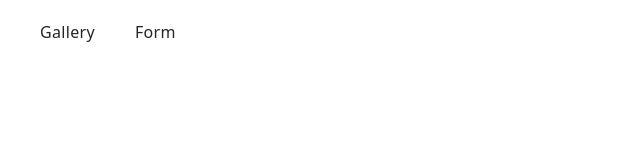
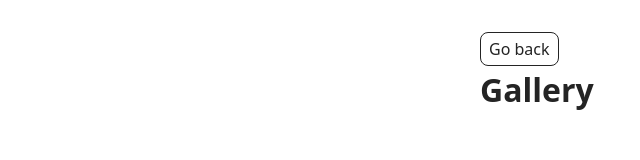
Before and after one commit to Viktoriia-Kudina/goit-js-hw-09, a plain HTML site: page index.html in a window 1280 px wide. Shown: the whole page, without its empty margins (0-640 px from the left). Drawn offline with Linux system fonts and the light colour scheme.

Commit message:
Deploying to gh-pages from @ Viktoriia-Kudina/goit-js-hw-09@d1ead5c9a4bac2b43b8e0fa46bf83f597f0c93f7 🚀

```diff
--- a/index.html
+++ b/index.html
@@ -8,29 +8,14 @@
     <link rel="stylesheet" crossorigin href="/goit-js-hw-09/assets/styles-wD8sh9BL.css">
   </head>
   <body>
-    <header class="header">
-      <div class="container">
-        <nav class="nav">
-          <!-- <a class="nav-logo" href="./index.html" aria-label="Site logo">
+    <div class="container">
+      <!-- <a class="nav-logo" href="./index.html" aria-label="Site logo">
             <svg class="nav-logo-icon" width="100" height="30">
-              <use href=".img/webp/logo.svg"></use>
+              <use href="./img/logo.svg"></use>
             </svg>
           </a> -->
-          <ul class="nav-list">
-            <li class="nav-item">
-              <a class="nav-link {=$highlight-act}" href="./1-gallery.html"
-                >Gallery</a
-              >
-            </li>
-            <li class="nav-item">
-              <a class="nav-link {=$highlight-curr}" href="./2-form.html"
-                >Form</a
-              >
-            </li>
-          </ul>
-        </nav>
-      </div>
-    </header>
-    <main></main>
+      <a class="back-link" href="./index.html">Go back</a>
+      <h1 class="main-title">Gallery</h1>
+    </div>
   </body>
 </html>
```
Also changed, not shown: 1-gallery.html (+1 -1 lines).
